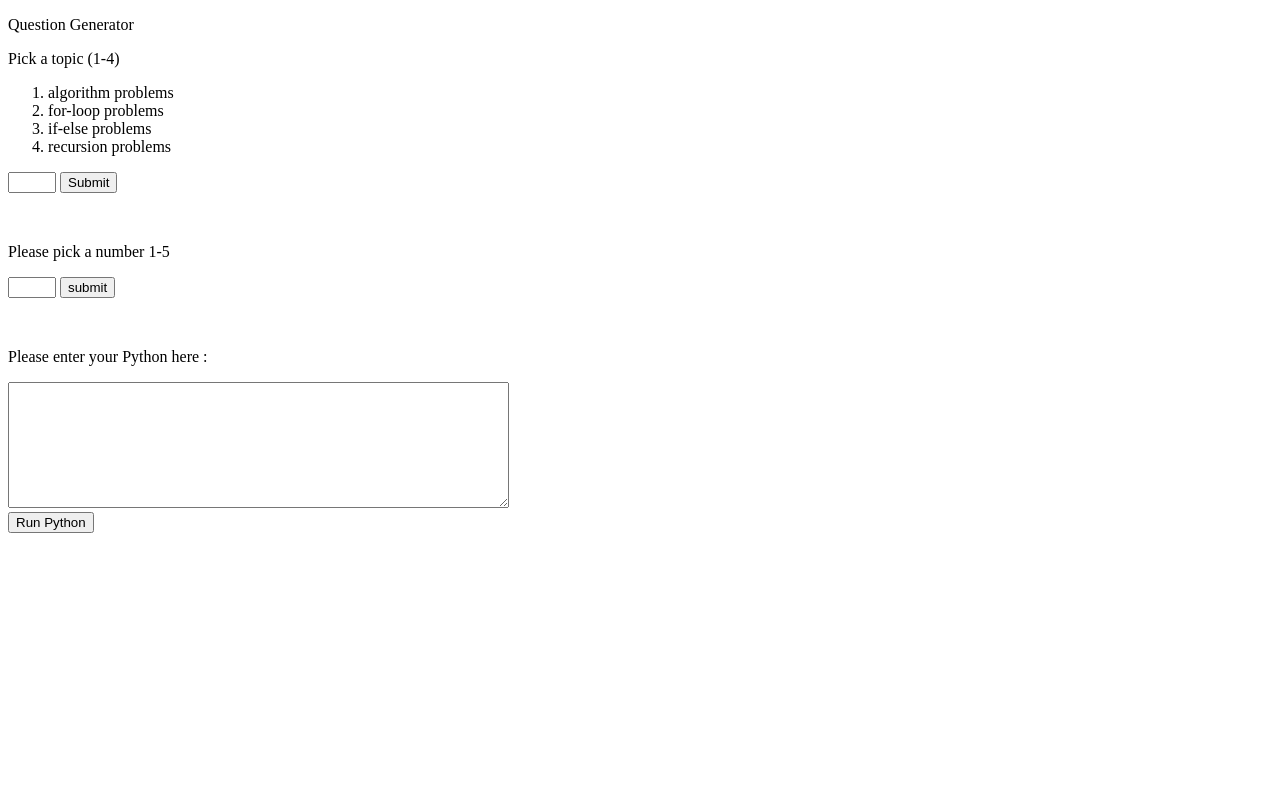
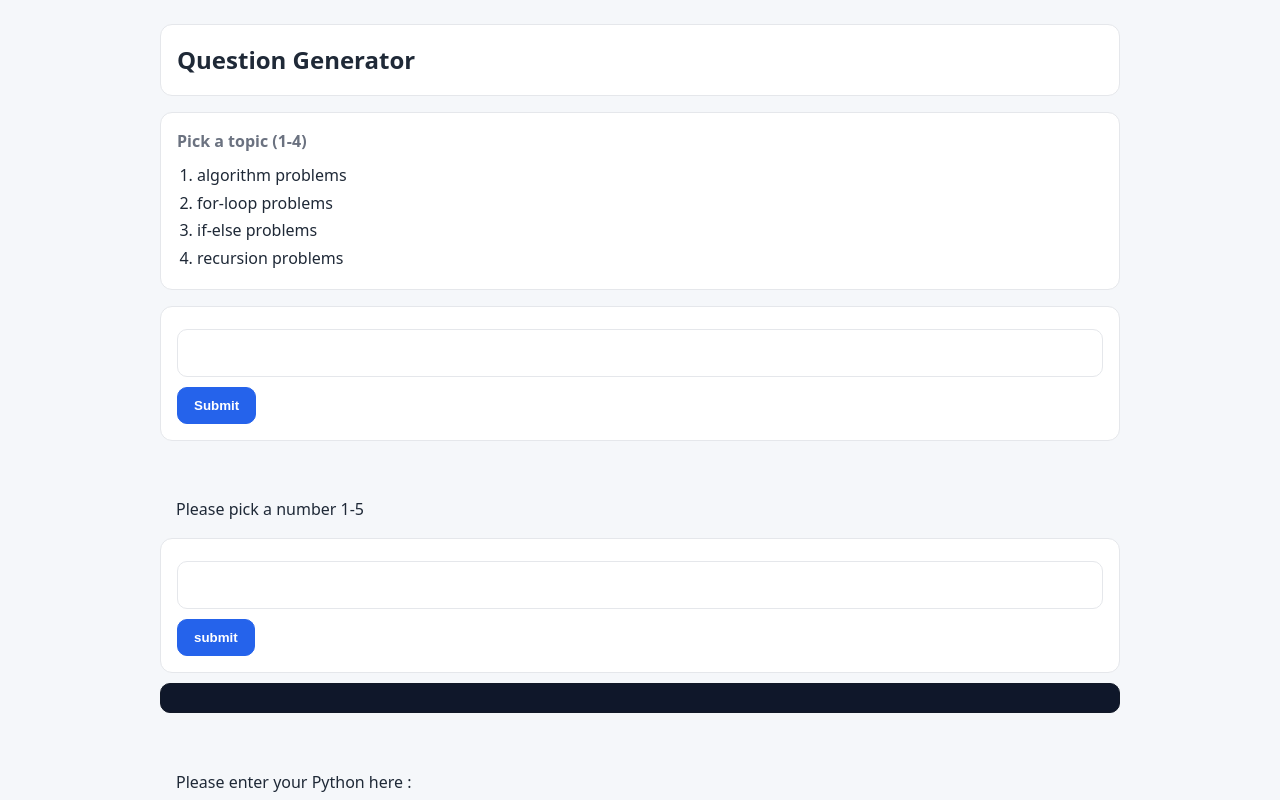
Before and after one commit to Ayaka-Nakajima/ice-breaking, a plain HTML site: page index.html in a window 1280 px wide. Shown: the top 800 px of the page. Drawn offline with Linux system fonts and the light colour scheme; a script that the page names is missing.

Commit message:
add style

```diff
--- a/index.html
+++ b/index.html
@@ -5,6 +5,117 @@
   <meta charset="UTF-8">
   <meta name="viewport" content="width=device-width, initial-scale=1.0">
   <title>Question Generator</title>
+  <style>
+    :root{
+      --bg: #f5f7fa;
+      --card: #ffffff;
+      --text: #1f2937;
+      --muted: #6b7280;
+      --brand: #2563eb;
+      --border: #e5e7eb;
+    }
+
+    *{ box-sizing: border-box; }
+    html, body{ height: 100%; }
+    body{
+      margin: 0;
+      font-family: system-ui, -apple-system, Segoe UI, Roboto, Helvetica, Arial, "Apple Color Emoji", "Segoe UI Emoji";
+      background: var(--bg);
+      color: var(--text);
+      line-height: 1.6;
+    }
+
+    body > *{
+      max-width: 960px;
+      margin-inline: auto;
+      padding-inline: 16px;
+    }
+
+    body > p:first-of-type,
+    body > div,
+    form#topicForm,
+    form#problemForm,
+    body > div:last-of-type {
+      background: var(--card);
+      border: 1px solid var(--border);
+      border-radius: 12px;
+      padding: 16px;
+      margin-top: 16px;
+    }
+
+    body > p:first-of-type{
+      font-size: 1.5rem;
+      font-weight: 700;
+      margin-top: 24px;
+      margin-bottom: 8px;
+    }
+
+    body > div > p,
+    p[for="topic"] {
+      margin: 0 0 8px;
+      color: var(--muted);
+      font-weight: 600;
+    }
+
+    ol{
+      margin: 8px 0 0;
+      padding-left: 20px;
+    }
+    ol li{ margin: 2px 0; }
+
+    input[type="number"], textarea{
+      width: 100%;
+      padding: 10px 12px;
+      border: 1px solid var(--border);
+      border-radius: 10px;
+      font: inherit;
+      background: #fff;
+    }
+    textarea{ min-height: 160px; }
+
+    button{
+      display: inline-flex;
+      align-items: center;
+      justify-content: center;
+      gap: 8px;
+      padding: 10px 16px;
+      border-radius: 10px;
+      border: 1px solid var(--brand);
+      color: #fff;
+      background: var(--brand);
+      font-weight: 600;
+      cursor: pointer;
+      transition: filter .15s ease, transform .05s ease;
+      margin-top: 10px;
+    }
+    button:hover{ filter: brightness(1.05); }
+    button:active{ transform: translateY(1px); }
+
+    #problemOutput,
+    #outputPython{
+      display: block;
+      background: #0f172a;
+      color: #e5e7eb;
+      border: 1px solid #111827;
+      border-radius: 10px;
+      padding: 14px 16px;
+      overflow: auto;
+      margin-top: 10px;
+      white-space: pre-wrap;
+    }
+
+    #output{
+      display: inline-block;
+      margin-left: 8px;
+      color: var(--muted);
+      font-weight: 600;
+    }
+
+    form#topicForm > input,
+    form#problemForm > input{
+      margin-top: 6px;
+    }
+  </style>
 </head>
 
 <body>
```
